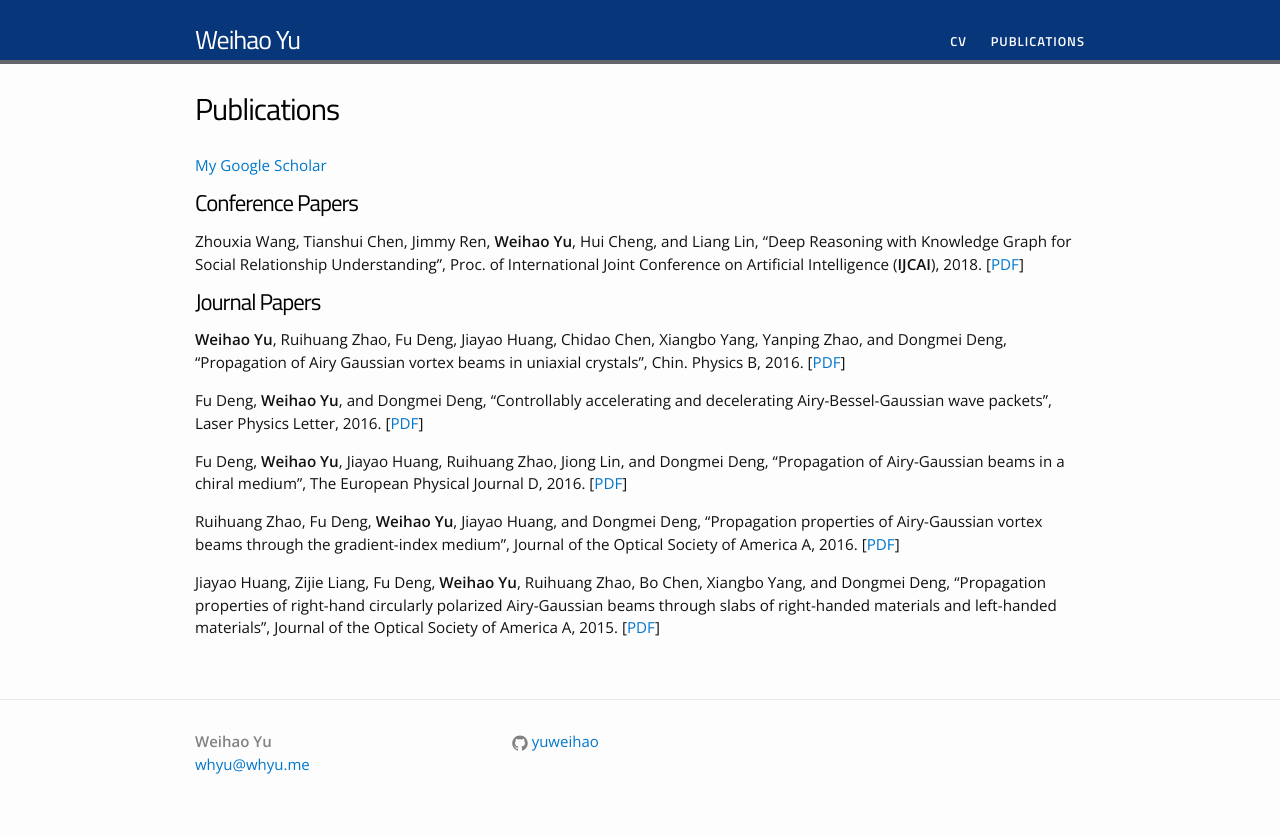
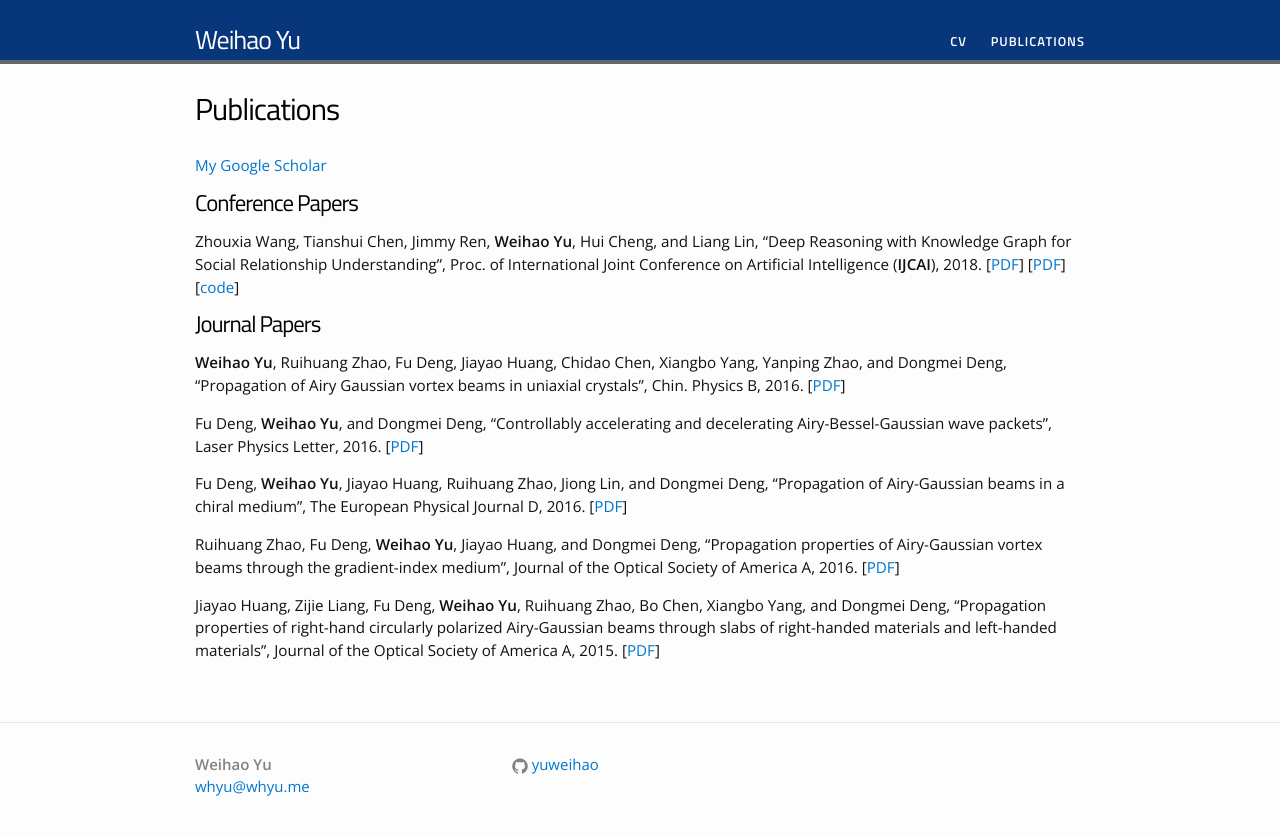
Before and after one commit to yuweihao/yuweihao.github.io, a Jekyll site: the page built from publications.md, in a window 1280 px wide. Shown: the top 835 px of the page. Built offline with Jekyll 4.4.1, drawn with Linux system fonts in a browser that asks for light colours.

Commit message:
Update publications.md

```diff
--- a/publications.md
+++ b/publications.md
@@ -7,17 +7,17 @@ permalink: /publications/
 [My Google Scholar](https://scholar.google.com/citations?user=LYxjt1QAAAAJ)
 
 # Conference Papers
-Zhouxia Wang, Tianshui Chen, Jimmy Ren, **Weihao Yu**, Hui Cheng, and Liang Lin, “Deep Reasoning with Knowledge Graph for Social Relationship Understanding”,  Proc. of International Joint Conference on Artificial Intelligence (**IJCAI**), 2018. [<a href="https://arxiv.org/pdf/1807.00504.pdf" target="_blank" rel="external">PDF</a>]
+Zhouxia Wang, Tianshui Chen, Jimmy Ren, **Weihao Yu**, Hui Cheng, and Liang Lin, “Deep Reasoning with Knowledge Graph for Social Relationship Understanding”,  Proc. of International Joint Conference on Artificial Intelligence (**IJCAI**), 2018. [<a href="https://arxiv.org/pdf/1807.00504.pdf" target="_blank" rel="external">PDF</a>] [<a href="https://arxiv.org/pdf/1807.00504.pdf" target="_blank" rel="external">PDF</a>] [<a href="https://github.com/wzhouxiff/SR" target="_blank" rel="external">code</a>]
 
 
 
 # Journal Papers
-**Weihao Yu**, Ruihuang Zhao, Fu Deng, Jiayao Huang, Chidao Chen, Xiangbo Yang, Yanping Zhao, and Dongmei Deng, “Propagation of Airy Gaussian vortex beams in uniaxial crystals”, Chin. Physics B, 2016. [[PDF](/PDF/CPB.pdf)]
+**Weihao Yu**, Ruihuang Zhao, Fu Deng, Jiayao Huang, Chidao Chen, Xiangbo Yang, Yanping Zhao, and Dongmei Deng, “Propagation of Airy Gaussian vortex beams in uniaxial crystals”, Chin. Physics B, 2016. [[PDF](/pdf/CPB.pdf)]
 
-Fu Deng, **Weihao Yu**, and Dongmei Deng, “Controllably accelerating and decelerating Airy-Bessel-Gaussian wave packets”, Laser Physics Letter, 2016. [[PDF](/PDF/LPL.pdf)]
+Fu Deng, **Weihao Yu**, and Dongmei Deng, “Controllably accelerating and decelerating Airy-Bessel-Gaussian wave packets”, Laser Physics Letter, 2016. [[PDF](/pdf/LPL.pdf)]
 
-Fu Deng, **Weihao Yu**, Jiayao Huang, Ruihuang Zhao, Jiong Lin, and Dongmei Deng, “Propagation of Airy-Gaussian beams in a chiral medium”, The European Physical Journal D, 2016. [[PDF](/PDF/EPJD.pdf)]
+Fu Deng, **Weihao Yu**, Jiayao Huang, Ruihuang Zhao, Jiong Lin, and Dongmei Deng, “Propagation of Airy-Gaussian beams in a chiral medium”, The European Physical Journal D, 2016. [[PDF](/pdf/EPJD.pdf)]
 
-Ruihuang Zhao, Fu Deng, **Weihao Yu**, Jiayao Huang, and Dongmei Deng, “Propagation properties of Airy-Gaussian vortex beams through the gradient-index medium”, Journal of the Optical Society of America A, 2016. [[PDF](/PDF/JOSAA-2.pdf)]
+Ruihuang Zhao, Fu Deng, **Weihao Yu**, Jiayao Huang, and Dongmei Deng, “Propagation properties of Airy-Gaussian vortex beams through the gradient-index medium”, Journal of the Optical Society of America A, 2016. [[PDF](/pdf/JOSAA-2.pdf)]
 
-Jiayao Huang, Zijie Liang, Fu Deng, **Weihao Yu**, Ruihuang Zhao, Bo Chen, Xiangbo Yang, and Dongmei Deng, “Propagation properties of right-hand circularly polarized Airy-Gaussian beams through slabs of right-handed materials and left-handed materials”, Journal of the Optical Society of America A, 2015. [[PDF](/PDF/JOSAA-1.pdf)]
+Jiayao Huang, Zijie Liang, Fu Deng, **Weihao Yu**, Ruihuang Zhao, Bo Chen, Xiangbo Yang, and Dongmei Deng, “Propagation properties of right-hand circularly polarized Airy-Gaussian beams through slabs of right-handed materials and left-handed materials”, Journal of the Optical Society of America A, 2015. [[PDF](/pdf/JOSAA-1.pdf)]
```
